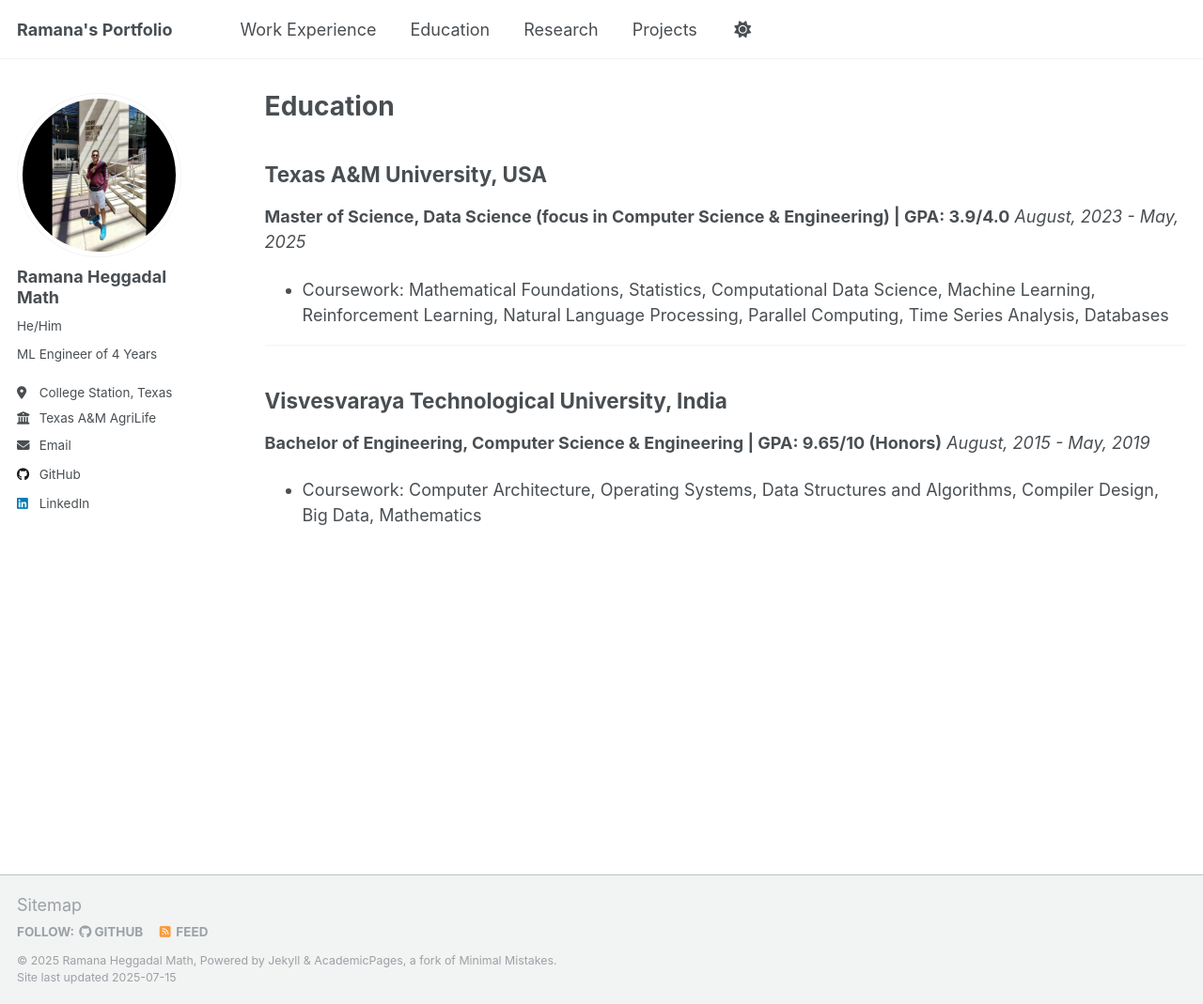
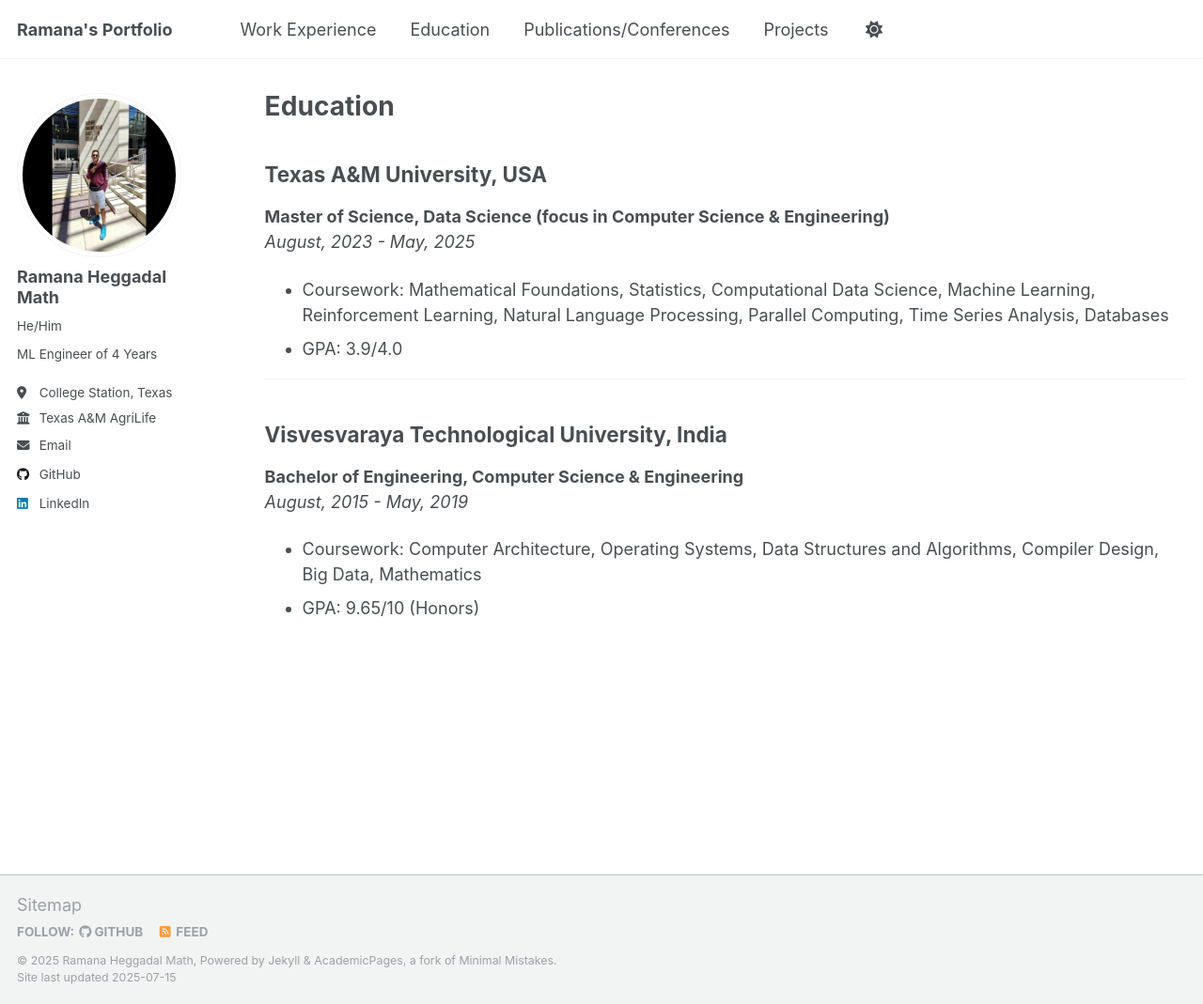
Before and after one commit to ramanahm1/ramanahm1.github.io, a Jekyll site: the page built from _pages/education.md, in a window 1280 px wide and 1069 px high. Shown: the whole window at 94% size. Built offline with Jekyll 4.4.1, drawn with Linux system fonts in a browser that asks for light colours; a script that is not in the unit is left out.

Commit message:
Fine tune edu, navigation

```diff
--- a/_data/navigation.yml
+++ b/_data/navigation.yml
@@ -14,8 +14,8 @@ main:
   - title: "Education"
     url: /education/
 
-  - title: "Research"
-    url: /research/
+  - title: "Publications/Conferences"
+    url: /publications-conferences/
 
   - title: "Projects"
     url: /projects/
```
Also changed, not shown: _pages/education.md (+4 -2 lines).
